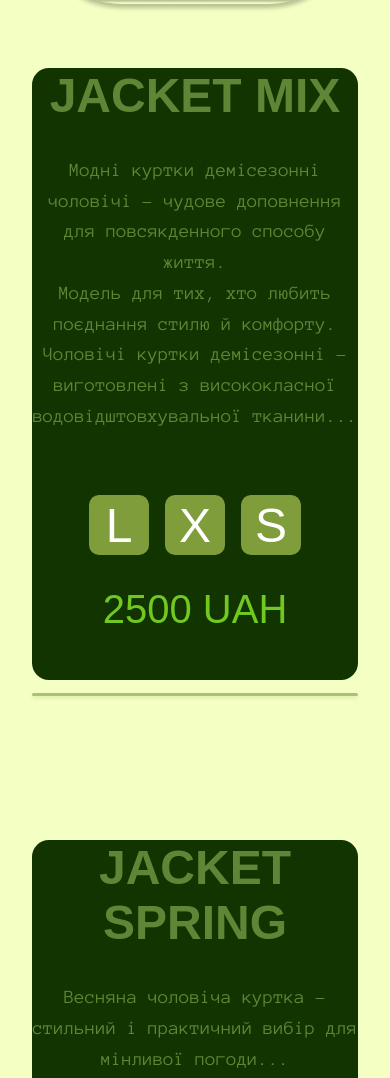
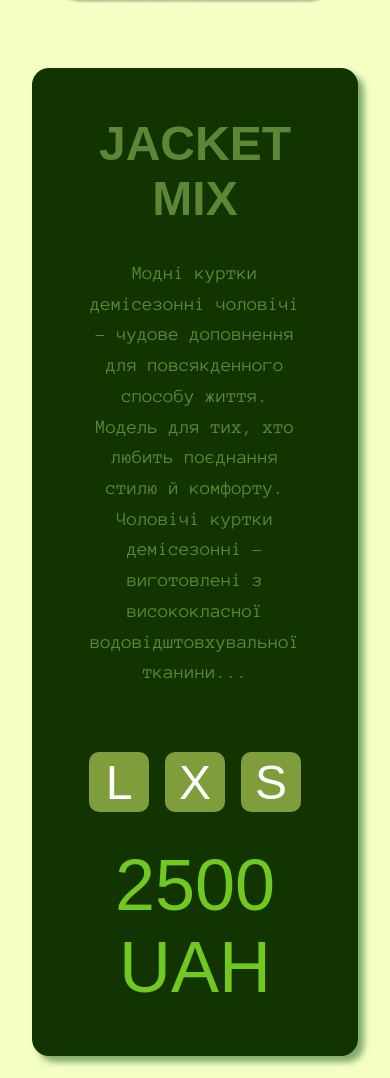
Before and after one commit to Misha434545/Witchbl, a plain HTML site: page index.html in a window 390 px wide. Shown: the part 774-1852 px from the top of the page. Drawn offline with Linux system fonts and the light colour scheme; a web font is replaced by a local one.

Commit message:
styles.css

```diff
--- a/css/styles.css
+++ b/css/styles.css
@@ -47,8 +47,6 @@ body {
 .product-image {
     width: 100%;
     max-width: 587px;
-    border-radius: 90px;
-    box-shadow: 0px 4px 4px rgba(0, 0, 0, 0.25);
 }
 
 .product-info {
@@ -59,19 +57,11 @@ body {
     padding-bottom: 3rem;
     background-color: rgb(17, 52, 0);
     border-radius: 2vh;
+    padding: 3rem;
+    box-shadow: 6px 6px 6px rgba(22, 94, 28, 0.527);
 }
 
-.product-info::after {
-    content: '';
-    position: absolute;
-    bottom: 0;
-    left: 0;
-    width: 100%;
-    height: 4px;
-    background: #A9C46C;
-    border-radius: 2px;
-    box-shadow: 0 2px 4px rgba(0,0,0,0.1);
-}
+
 
 .product-title {
     font-family: "Jersey 10", sans-serif;
@@ -141,6 +131,15 @@ body {
     text-align: center;
 }
 
+.adress{
+    color: white;
+    font-size: 1.6rem;
+    text-align: center;
+
+}
+
+
+
 @media (max-width: 1200px) {
     .product-section {
         grid-template-columns: 1fr;
@@ -180,11 +179,7 @@ body {
     }
 
     .price {
-        font-size: 2.5rem;
+        font-size: 4.5rem;
     }
 
-    .product-info::after {
-        height: 3px;
-        bottom: -1rem;
-    }
 }
```
